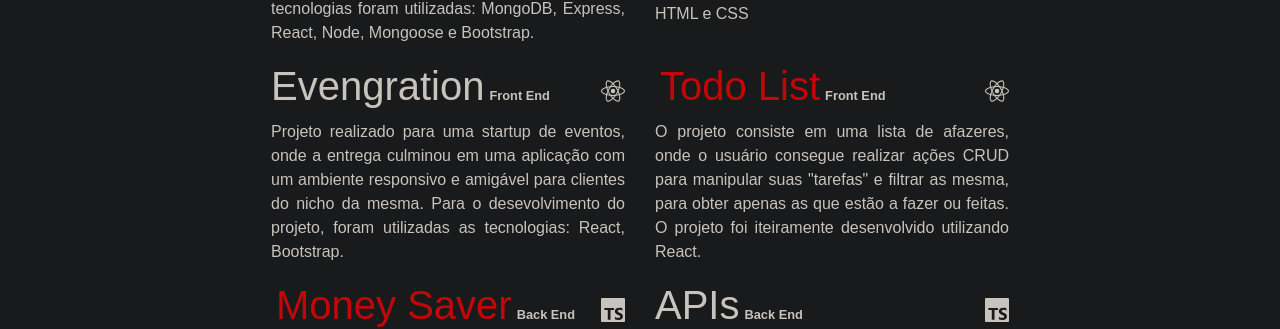
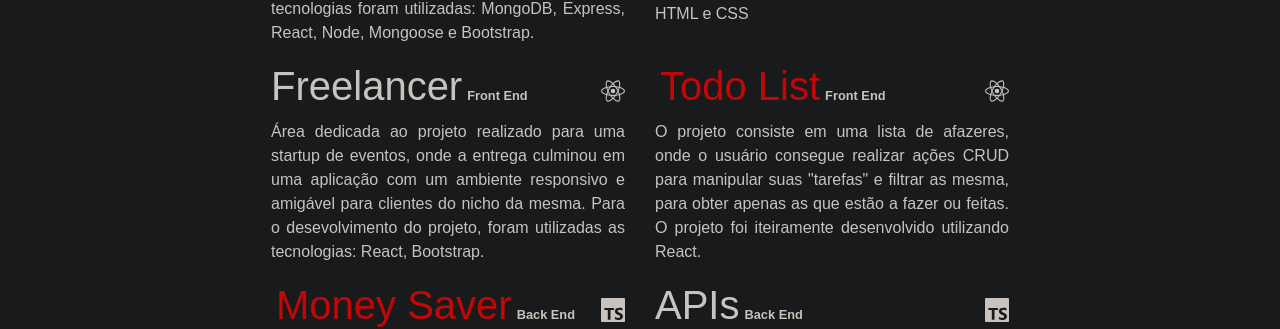
Before and after one commit to GabrielSilva117/personal-portfolio, a React (Create React App) app: page / in a window 1280 px wide. Shown: the part 2377-2706 px from the top of the page. Built offline with nearby package versions, Linux system fonts and the light colour scheme.

Commit message:
fix: Fixes the name/title of the component

```diff
--- a/src/home/projs/ProjsContainer.js
+++ b/src/home/projs/ProjsContainer.js
@@ -2,11 +2,12 @@ import React from 'react'
 import { SiJavascript, SiReact, SiTypescript } from 'react-icons/si'
 import APIs from './projBoxes/APIs'
 import BlogApp from './projBoxes/BlogApp'
-import Evengration from './projBoxes/Evengration'
+import Freelancer from './projBoxes/Freelancer'
 import MoneySaver from './projBoxes/MoneySaver'
 import TechOver from './projBoxes/TechOver'
 import TodoList from './projBoxes/TodoList'
 import './projs.css'
+import ProjsSm from './ProjsSm'
 
 const ProjsContainer = () => {
   return (
@@ -24,7 +25,7 @@ const ProjsContainer = () => {
           <BlogApp />
         </div>
         <div className="row-1">
-          <Evengration />
+          <Freelancer />
           <TodoList />
         </div>
         <div className="row-1">
@@ -32,6 +33,9 @@ const ProjsContainer = () => {
           <APIs />
         </div>
       </div>
+      <div className="projs-sm-row">
+        <ProjsSm />
+      </div>
     </div>
   )
 }
--- a/src/home/projs/projBoxes/Evengration.js
+++ b/src/home/projs/projBoxes/Freelancer.js
@@ -1,12 +1,12 @@
 import React from 'react'
 import { SiReact } from 'react-icons/si'
 
-const Evengration = () => {
+const Freelancer = () => {
   return (
     <div className="proj-container">
       <div className="proj-container-header">
         <div className="proj-title">
-          <h1>Evengration</h1>
+          <h1>Freelancer</h1>
           <small>Front End</small>
         </div>
         <div className="proj-icon">
@@ -14,13 +14,13 @@ const Evengration = () => {
         </div>
       </div>
       <p>
-        Projeto realizado para uma startup de eventos, onde a entrega culminou
-        em uma aplicação com um ambiente responsivo e amigável para clientes do
-        nicho da mesma. Para o desevolvimento do projeto, foram utilizadas as
-        tecnologias: React, Bootstrap.
+        Área dedicada ao projeto realizado para uma startup de eventos, onde a
+        entrega culminou em uma aplicação com um ambiente responsivo e amigável
+        para clientes do nicho da mesma. Para o desevolvimento do projeto, foram
+        utilizadas as tecnologias: React, Bootstrap.
       </p>
     </div>
   )
 }
 
-export default Evengration
+export default Freelancer
```
